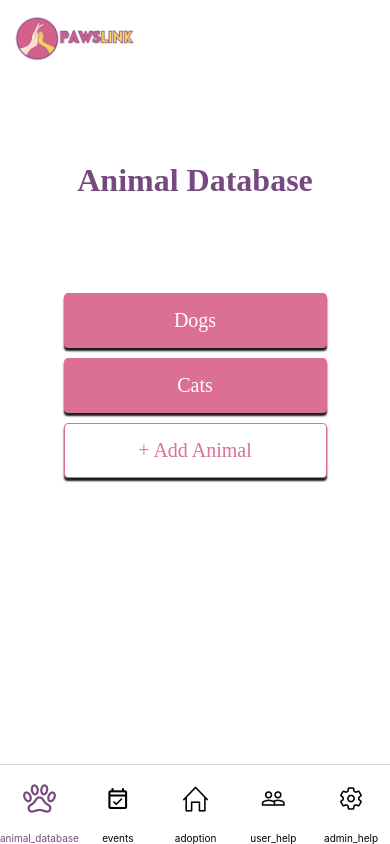
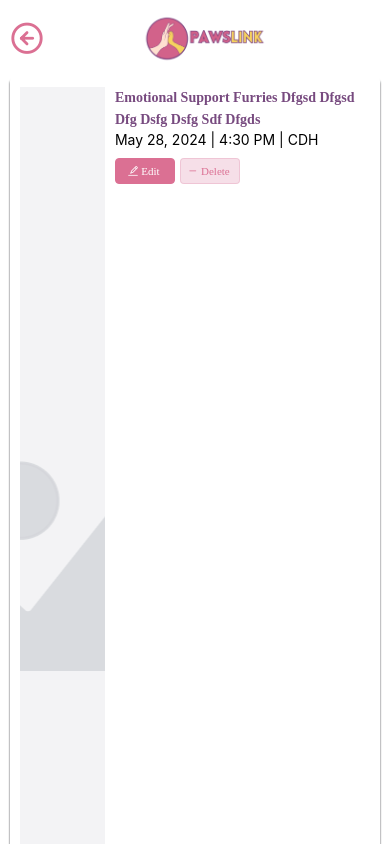
Before and after one commit to imtheclown/pawslink_mobile, a React Native app: screen /view_event in a window 390 px wide. Shown: the top 844 px of the page. Built offline with nearby package versions, Linux system fonts and the light colour scheme.

Commit message:
view events screen
-created the view events screen
-created the event box component
-improved the flexible button, now it can cater child components (image, icon)
-removed the shadow on flexible button

```diff
--- /dev/null
+++ b/src/components/admin/EventBox.tsx
@@ -0,0 +1,145 @@
+// ui component used to display data of created events
+
+import {
+    View,
+    StyleSheet,
+    Text,
+    Image,
+    TouchableOpacity
+ } from "react-native";
+import { generalStyles } from "../../assets/general/generalStyles";
+import { FontFamily, Color, FontSize, Border } from "../../assets/general/GlobalStyles";
+import AntDesign from 'react-native-vector-icons/AntDesign'
+import React from "react";
+import FlexibleButton from "./FlexibleButton";
+
+// -- TODO ----
+// make this component recieve data from the parent component
+const EventBox = () =>{
+    const handleCallback = () =>{
+        console.log("handled")
+    }
+    return (
+        <View style ={[styles.mainContainer, generalStyles.containerWithShadow]}>
+            {/* side image */}
+            <View style = {[styles.contentContainer]}>
+                <View style ={[styles.imageContainer, generalStyles.flexContainer]}>
+                    <Image
+                        style = {[styles.imageStyle]}
+                        resizeMode="cover"
+                        source={require("../../assets/images/no_image.png")}
+                    />
+                </View>
+                {/* the other half component */}
+                {/* details */}
+                <View style ={[styles.rightContainer]}>
+                    {/* title */}
+                    <Text style = {[styles.titleText]}>
+                    Emotional Support Furries dfgsd dfgsd dfg dsfg dsfg sdf dfgds
+                    </Text>
+                    {/* details */}
+                    <Text>
+                    May 28, 2024 | 4:30 PM | CDH
+                    </Text>
+                    {/* button container */}
+                    <View style ={[styles.buttonContainer]}>
+                        {/* edit button button */}
+                        <FlexibleButton
+                            title="edit"
+                            buttonStyle={{...styles.buttonStyle, ...styles.editButton}}
+                            fontStyle={{...styles.buttonTextStyle, ...styles.editButtonText}}
+                            icon = {<AntDesign name="edit" color={Color.colorWhite} size={11}/>}
+                            callback={handleCallback}
+                        />
+                        {/* delete button */}
+                        <FlexibleButton
+                            title="delete"
+                            buttonStyle={{...styles.buttonStyle, ...styles.deleteButton}}
+                            fontStyle={{...styles.buttonTextStyle, ...styles.deleteButtonText}}
+                            icon = {<AntDesign name="minus" color={Color.colorPaleovioletred} size={11}/>}
+                            callback={handleCallback}
+                        />
+                    </View>
+                </View>
+            </View>
+        </View>
+    )
+}
+
+export default React.memo(EventBox)
+
+const styles = StyleSheet.create({
+    mainContainer:{
+        width: '100%',
+        backgroundColor: Color.colorWhite,
+        height: 'auto',
+        borderRadius: Border.br_9xs,
+        alignItems: 'center',
+        marginBottom: 5
+    },
+    contentContainer:{
+        flexDirection: 'row',
+        width: '100%',
+        height: 'auto',
+    },
+    imageContainer:{
+        flexDirection: 'row',
+        margin: 10
+    },
+    imageStyle:{
+        flex: 1,
+        aspectRatio: 1,
+    },
+    rightContainer:{
+        flex: 3,
+        marginVertical: 10,
+        marginRight: 10,
+    },
+    titleText:{
+        fontFamily: FontFamily.epilogueBold,
+        fontWeight: 700,
+        lineHeight: 22,
+        fontSize: FontSize.size_sm,
+        color: Color.colorDarkslateblue,
+        textTransform: 'capitalize',
+    },
+    detailsText:{
+        fontFamily: FontFamily.interRegular,
+        fontWeight: 400,
+        fontSize: 12,
+        lineHeight: 20,
+        color: Color.colorGray,
+    },
+    // buttons
+    buttonContainer:{
+        flexDirection: 'row'
+    },
+    buttonStyle :{
+        flexDirection: 'row',
+        width: 60,
+        height: 26,
+        borderRadius: Border.br_9xs,
+        marginRight: 5,
+    },
+    buttonTextStyle:{
+        fontFamily: FontFamily.interRegular,
+        lineHeight: 18,
+        fontSize: 11,
+        fontWeight: 400,
+        textTransform: 'capitalize',
+    },
+    editButton:{
+        backgroundColor: Color.colorPaleovioletred,
+        borderColor: Color.colorPaleovioletred,
+    },
+    editButtonText:{
+        color: Color.colorWhite,
+    },
+    deleteButton:{
+        backgroundColor: Color.colorPalevioletred_200,
+        borderColor: Color.colorPalevioletred_200,
+    },
+    deleteButtonText:{
+        color: Color.colorPaleovioletred
+    },
+})
--- a/src/components/admin/FlexibleButton.tsx
+++ b/src/components/admin/FlexibleButton.tsx
@@ -1,4 +1,9 @@
 // flexible button
+
+// customizable button that allows icons
+// must provide button styling for visualization
+// in default, the icon is located at the left of the text
+// can be customized by having flexDirection = 'row-reverse' in the buttonStyle object
 import React from "react";
 import {
     TouchableOpacity,
@@ -19,22 +24,23 @@ interface FlexibleButtonProps {
     title: string,
     fontStyle: TextStyle,
     buttonStyle: ViewStyle,
+    icon? :React.ReactNode,
     callback: () => void,
 }
 
-const FlexibleButton : React.FC<FlexibleButtonProps> = ({title, callback,fontStyle, buttonStyle}) => {
+const FlexibleButton : React.FC<FlexibleButtonProps> = ({title, callback,fontStyle, buttonStyle, icon}) => {
     const handleClick = () =>{
         callback();
     }
     return (
         <TouchableOpacity
-            style = {[styles.buttonStyle,
-            generalStyles.centerContainer,
-            generalStyles.containerWithShadow,
+            style = {[
             buttonStyle,
+            styles.buttonStyle,
             ]}
             onPress={handleClick}
         >
+            {icon}
             <Text style = {[styles.buttonTextStyle, fontStyle]}> {title} </Text>
         </TouchableOpacity>
     )
@@ -44,10 +50,10 @@ export default React.memo(FlexibleButton);
 
 const styles = StyleSheet.create({
     buttonStyle:{
-        borderRadius: Border.br_9xs,
         marginTop: 10,
         borderWidth: 1,
-        marginHorizontal: 5,
+        alignItems: 'center',
+        justifyContent: 'center',
     },
     buttonTextStyle: {
         fontFamily: FontFamily.interRegular,
--- a/src/navigation/admin/AdminNavigationStack.tsx
+++ b/src/navigation/admin/AdminNavigationStack.tsx
@@ -5,6 +5,8 @@ import AdminBottomNavigation from "./AdminBottomNavigation";
 import AddAnimalScreen from "../../screens/admin/AddAnimalScreen";
 import AnimalListScreen from "../../screens/admin/AnimalListScreen";
 import AddEventScreen from '../../screens/admin/AddEventScreen';
+// view event screen
+import ViewEventScreen from "../../screens/admin/ViewEventScreen";
 // import screens here
 
 import { createStackNavigator, StackHeaderProps } from '@react-navigation/stack';
@@ -18,13 +20,15 @@ export type RootStackParamList = {
     // type refers to the title in the animal list screen
     // cat or dog
     animal_list: {type:string}
-    add_event: undefined
+    add_event: undefined,
+    view_event: undefined
 }
 // types used to annotate the route and navigation props for each of the strings in the stack navigator
 export type BottomNavProps = NativeStackScreenProps<RootStackParamList, 'bottom_nav'>
 export type AddAnimalProps = NativeStackScreenProps<RootStackParamList, 'add_animal'>
 export type AnimalListProps = NativeStackScreenProps<RootStackParamList, 'animal_list'>
 export type AddEventProps = NativeStackScreenProps<RootStackParamList, 'add_event'>
+export type ViewEventProps = NativeStackScreenProps<RootStackParamList, 'view_event'>
 
 
 const Stack = createStackNavigator<RootStackParamList>()
@@ -73,6 +77,13 @@ const AdminStackNavigator = () => {
                     ...navScreenOptions
                 }}
             />
+            <Stack.Screen
+                name="view_event"
+                component={ViewEventScreen}
+                options={{
+                    ...navScreenOptions
+                }}
+            />
         </Stack.Navigator>
     )
 }
--- a/src/screens/admin/AdminEventScreen.tsx
+++ b/src/screens/admin/AdminEventScreen.tsx
@@ -16,7 +16,7 @@ import AdminStackNavigator from '../../navigation/admin/AdminNavigationStack';
 const AdminEventScreen = ({route, navigation}: AdminEventScreenProps) =>{
     // navigates to the current list of active events
     const gotoEvents = () => {
-         console.log("events");
+        navigation.navigate("view_event")
     };
     // navigates to the screen where we can add events
     const gotoAddEvents = () => {
@@ -70,11 +70,13 @@ const styles = StyleSheet.create({
     },
     // buttons
     pinkButton: {
+        justifyContent: 'center',
         backgroundColor: Color.colorPaleovioletred,
         borderColor: Color.colorPaleovioletred,
         height: 55
     },
     whiteButton:{
+        justifyContent: 'center',
         backgroundColor: Color.colorWhite,
         borderColor: Color.colorPaleovioletred,
         height: 55
--- a/src/screens/admin/AnimalDatabaseScreen.tsx
+++ b/src/screens/admin/AnimalDatabaseScreen.tsx
@@ -82,11 +82,13 @@ const styles = StyleSheet.create({
         height: '30%'
     },
     pinkButton: {
+        justifyContent: 'center',
         backgroundColor: Color.colorPaleovioletred,
         borderColor: Color.colorPaleovioletred,
         height: 55
     },
     whiteButton:{
+        justifyContent: 'center',
         backgroundColor: Color.colorWhite,
         borderColor: Color.colorPaleovioletred,
         height: 55
--- /dev/null
+++ b/src/screens/admin/ViewEventScreen.tsx
@@ -0,0 +1,33 @@
+// screen that show all the created events
+
+import {
+    SafeAreaView,
+    FlatList,
+    StyleSheet,
+    View
+} from "react-native";
+
+import { Color } from "../../assets/general/GlobalStyles";
+import { generalStyles } from "../../assets/general/generalStyles";
+// import event box
+import EventBox from "../../components/admin/EventBox";
+
+const ViewEventScreen = () =>{
+    return (
+        <SafeAreaView style ={[styles.mainContainer,generalStyles.flexContainer]}>
+            <View style ={[{width: '95%'}]}>
+            <EventBox/>
+            <EventBox/>
+            </View>
+        </SafeAreaView>
+    )
+}
+
+export default ViewEventScreen
+
+const styles = StyleSheet.create({
+    mainContainer:{
+        backgroundColor: Color.colorWhite,
+        alignItems: 'center',
+    },
+})
```
